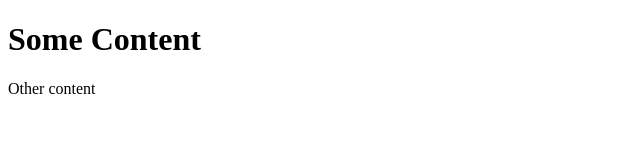
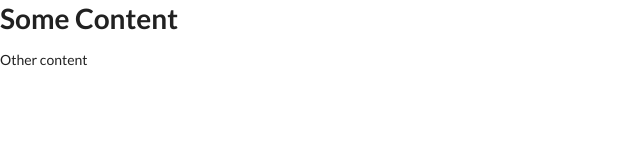
Before and after one commit to aschemily/js-practice, a plain HTML site: page index.html in a window 1280 px wide. Shown: the whole page, without its empty margins (0-640 px from the left). Drawn offline with nearby package versions, Linux system fonts and the light colour scheme; files whose address does not match are found by name.

Commit message:
added css

```diff
--- a/index.html
+++ b/index.html
@@ -3,6 +3,8 @@
   <head>
     <title>This is the title of the webpage!</title>
     <script src="src/index.js" charset="utf-8"></script>
+    <link rel="stylesheet" href="index.css">
+    <link rel="stylesheet" type="text/css" href="https://cdnjs.cloudflare.com/ajax/libs/semantic-ui/2.4.1/semantic.min.css">
   </head>
   <body>
     <div class="container">
```
Also changed, not shown: index.css (added).
